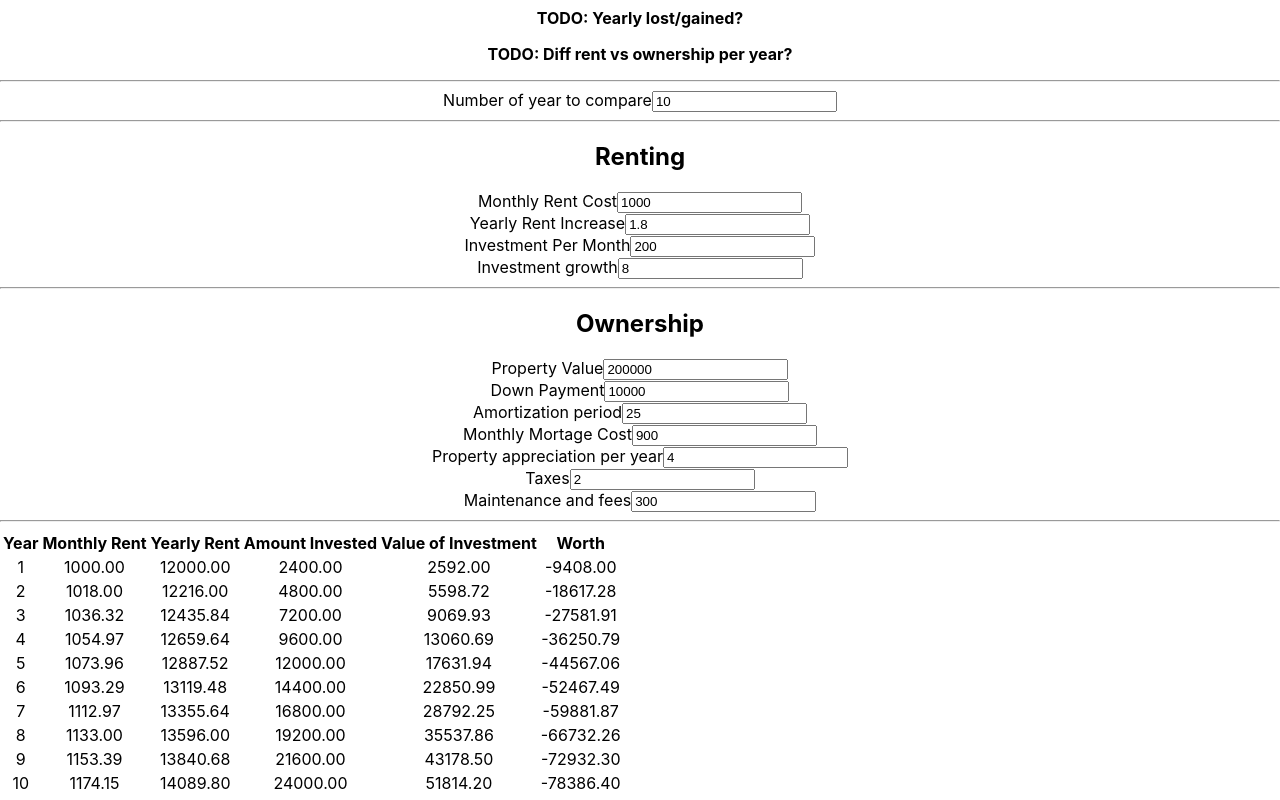
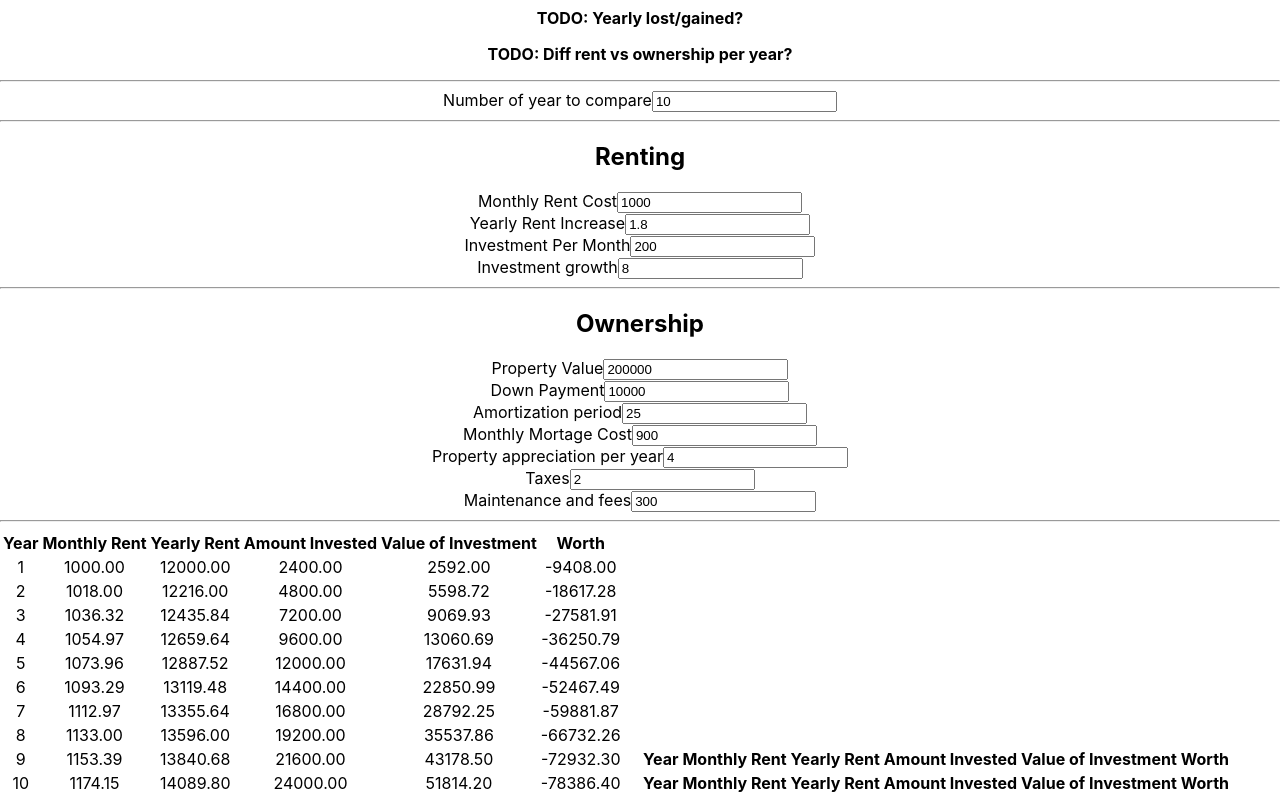
Before and after one commit to pyverret/rentorbuy, a React (Create React App) app: page / in a window 1280 px wide. Shown: the part 218-1018 px from the top of the page. Built offline with nearby package versions, Linux system fonts and the light colour scheme.

Commit message:
Create Buy Table

```diff
--- a/src/Home.jsx
+++ b/src/Home.jsx
@@ -1,5 +1,6 @@
 import React from 'react';
 import RentTable from './components/RentTable';
+import BuyTable from './components/BuyTable';
 import {onlyPositiveNumber} from './utils/number';
 import * as Inputs from './utils/input';
 
@@ -45,12 +46,17 @@ class Home extends React.Component {
                 <h2>Ownership</h2>
                 {this.createInputs(Inputs.ownershipFields)}
                 <hr/>
+                <div style={{display: 'inline-block', width: '50%'}}>
                     <RentTable
                         duration={this.state['duration']}
                         rent={this.state['rent-monthly']}
                         increase={this.state['rent-increase-percentage']}
                         investment={this.state['investment']}
                         growth={this.state['growth']} />
+                </div>
+                <div style={{display: 'inline-block', width: '50%'}}>
+                    <BuyTable />
+                </div>
             </div>
     }
 
--- /dev/null
+++ b/src/components/BuyTable.jsx
@@ -0,0 +1,34 @@
+import React from 'react';
+
+class BuyTable extends React.Component {
+    constructor(props) {
+        super(props);
+    }
+
+    render () {
+        return <table>
+                <thead>
+                    <tr>
+                        <th>Year</th>
+                        <th>Monthly Rent</th>
+                        <th>Yearly Rent</th>
+                        <th>Amount Invested</th>
+                        <th>Value of Investment</th>
+                        <th>Worth</th>
+                    </tr>
+                </thead>
+                <tbody>
+                <tr>
+                    <th>Year</th>
+                    <th>Monthly Rent</th>
+                    <th>Yearly Rent</th>
+                    <th>Amount Invested</th>
+                    <th>Value of Investment</th>
+                    <th>Worth</th>
+                </tr>
+                </tbody>
+            </table>;
+    }
+}
+
+export default BuyTable;
```
Also changed, not shown: 1 other file (tests, documents, lock files or other folders). Lines whose indentation alone changed are shown as unchanged.
